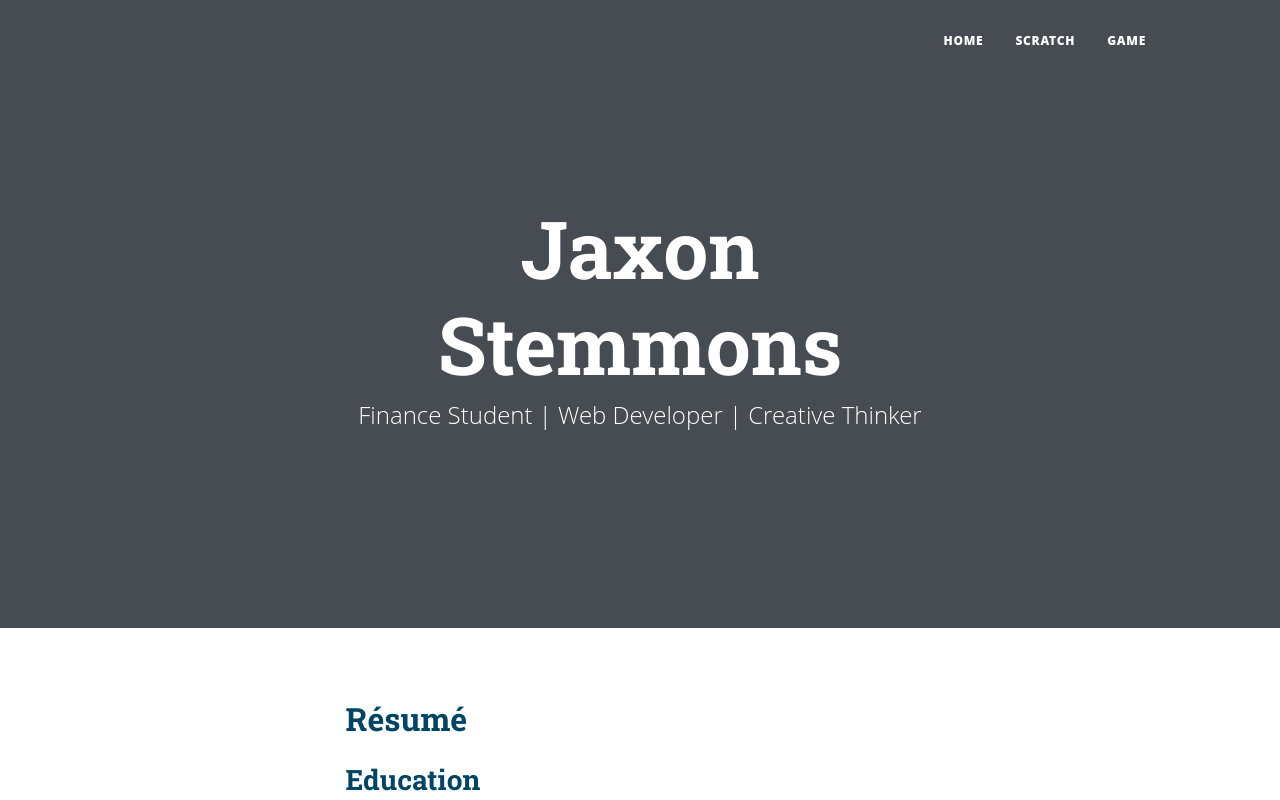
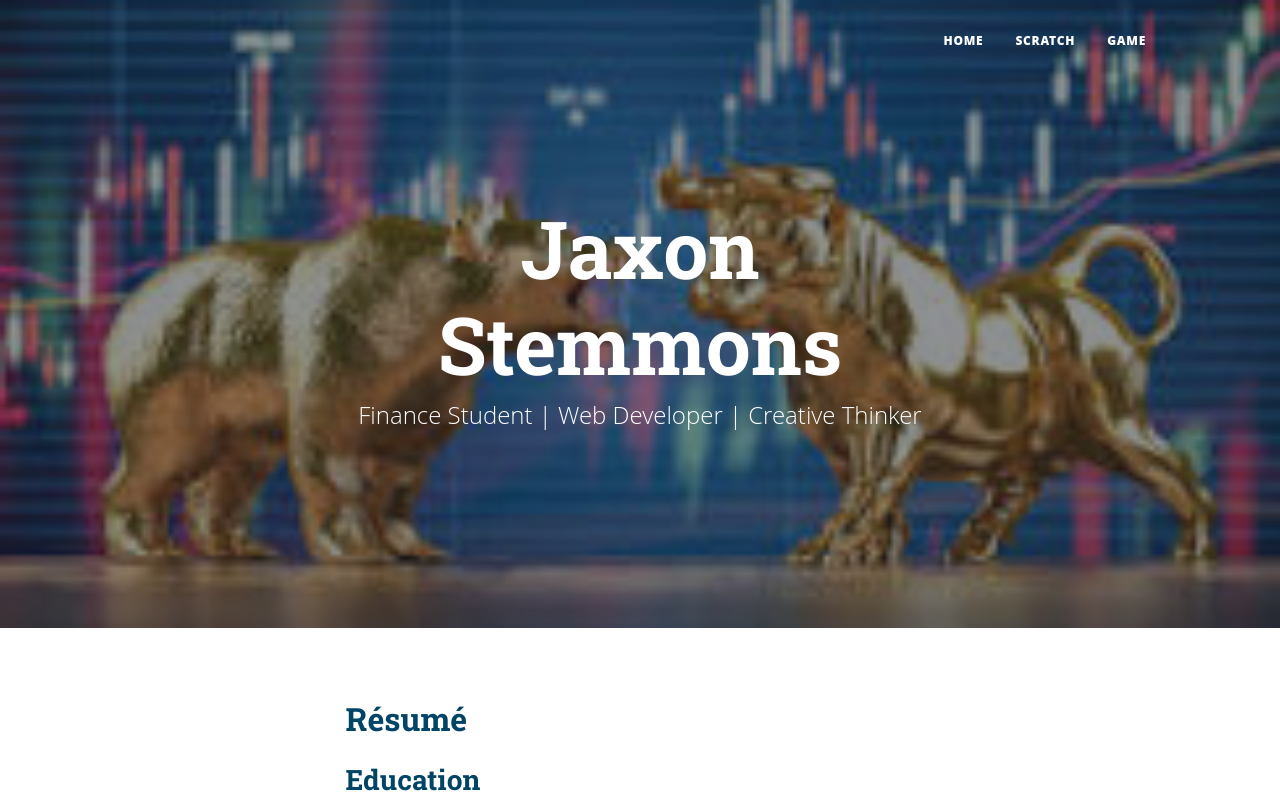
Before and after one commit to jaxstemmons/webdevjaxonfinalproject, a plain HTML site: page index.html in a window 1280 px wide. Shown: the top 800 px of the page. Drawn offline with Linux system fonts and the light colour scheme.

Commit message:
Update index.html

```diff
--- a/index.html
+++ b/index.html
@@ -32,7 +32,7 @@
             </div>
         </nav>
         <!-- Page Header-->
-        <header class="masthead" style="background-image: url(img/bullvbear.jpeg')">
+        <header class="masthead" style="background-image: url('img/bullvbear.jpeg')">
             <div class="container position-relative px-4 px-lg-5">
                 <div class="row gx-4 gx-lg-5 justify-content-center">
                     <div class="col-md-10 col-lg-8 col-xl-7">
```
